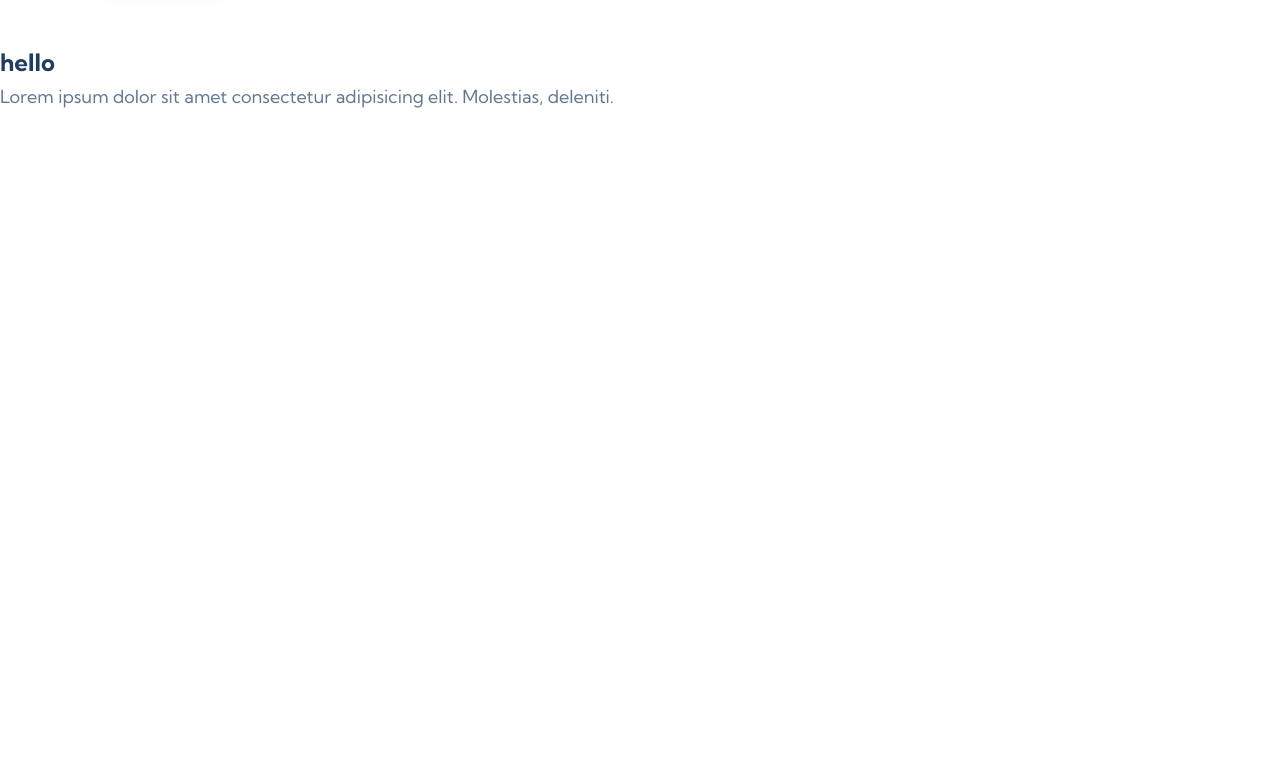
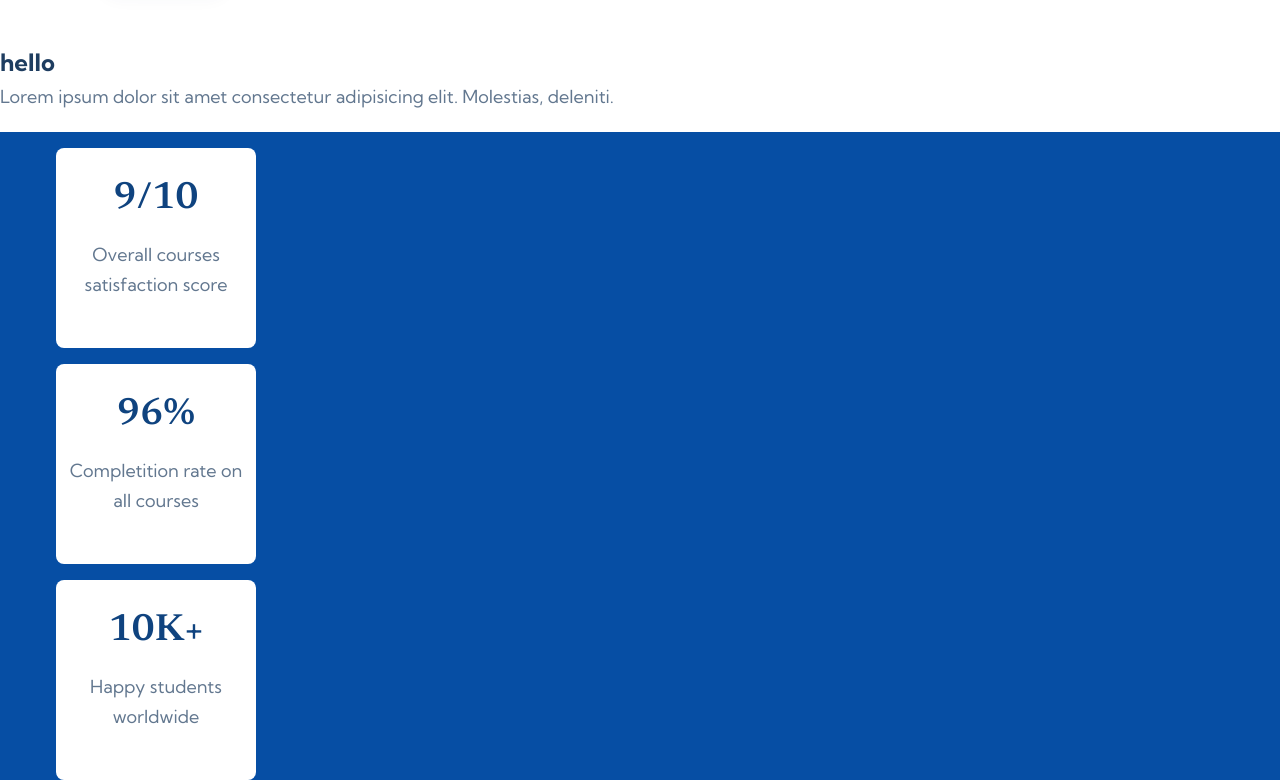
Before and after one commit to special-char/tsc_webApp, a Next.js app: page / in a window 1280 px wide. Shown: the part 879-1659 px from the top of the page. Before the commit the page ends 1011 px from the top, so only its background shows below. Built offline with nearby package versions, Linux system fonts and the light colour scheme.

Commit message:
EducationCourses by Dhara

```diff
--- /dev/null
+++ b/components/PageSections/educationCourses/index.js
@@ -0,0 +1,29 @@
+import React from "react";
+
+const EducationCourses = () => {
+  return (
+    <div className="main bg-primary">
+      <div className="mx-auto flex-1 ">
+        <div class="flex-end flex gap-4 py-4 px-14 flex-col">
+          <div className="rounded-lg w-[200px] h-[200px] px-3 flex flex-col items-center justify-center text-center bg-neutral-100">
+            <h2>9/10</h2>
+            <p>Overall courses satisfaction score</p>
+          </div>
+          <div className="rounded-lg w-[200px] h-[200px] px-3 flex flex-col items-center justify-center text-center bg-neutral-100 ">
+            <h2>96%</h2>
+            <p>Completition rate on all courses</p>
+          </div>
+        </div>
+        <div class="flex-start flex flex-col px-14 ">
+          <div className="rounded-lg w-[200px] h-[200px] px-3 flex flex-col items-center justify-center  text-center bg-neutral-100">
+            <h2>10K+</h2>
+            <p>Happy students worldwide</p>
+          </div>
+        </div>
+      </div>
+    </div>
+  );
+};
+
+EducationCourses.displayName = "EducationCourses";
+export default EducationCourses;
--- a/pages/index.js
+++ b/pages/index.js
@@ -7,6 +7,7 @@ import styles from "../styles/Home.module.css";
 import BrowseCourse from "@components/PageSections/coursesByCategory";
 import Chip from "@components/chip";
 import PlayIcon from '../public/icons/play.svg'
+import EducationCourses from "@components/PageSections/educationCourses";
 
 export default function Home() {
   return (
@@ -58,7 +59,6 @@ export default function Home() {
           <input type="radio" name="rating" class="mask mask--heart bg-secondary2" checked />
           <input type="radio" name="rating" class="mask mask--heart bg-secondary2" />
         </div>
-
         <div className="card">
           <figure>
             <img src="" alt="" />
@@ -72,6 +72,7 @@ export default function Home() {
         </div>
 
       </div>
+      <EducationCourses/>
     </div>
   );
 }
```
